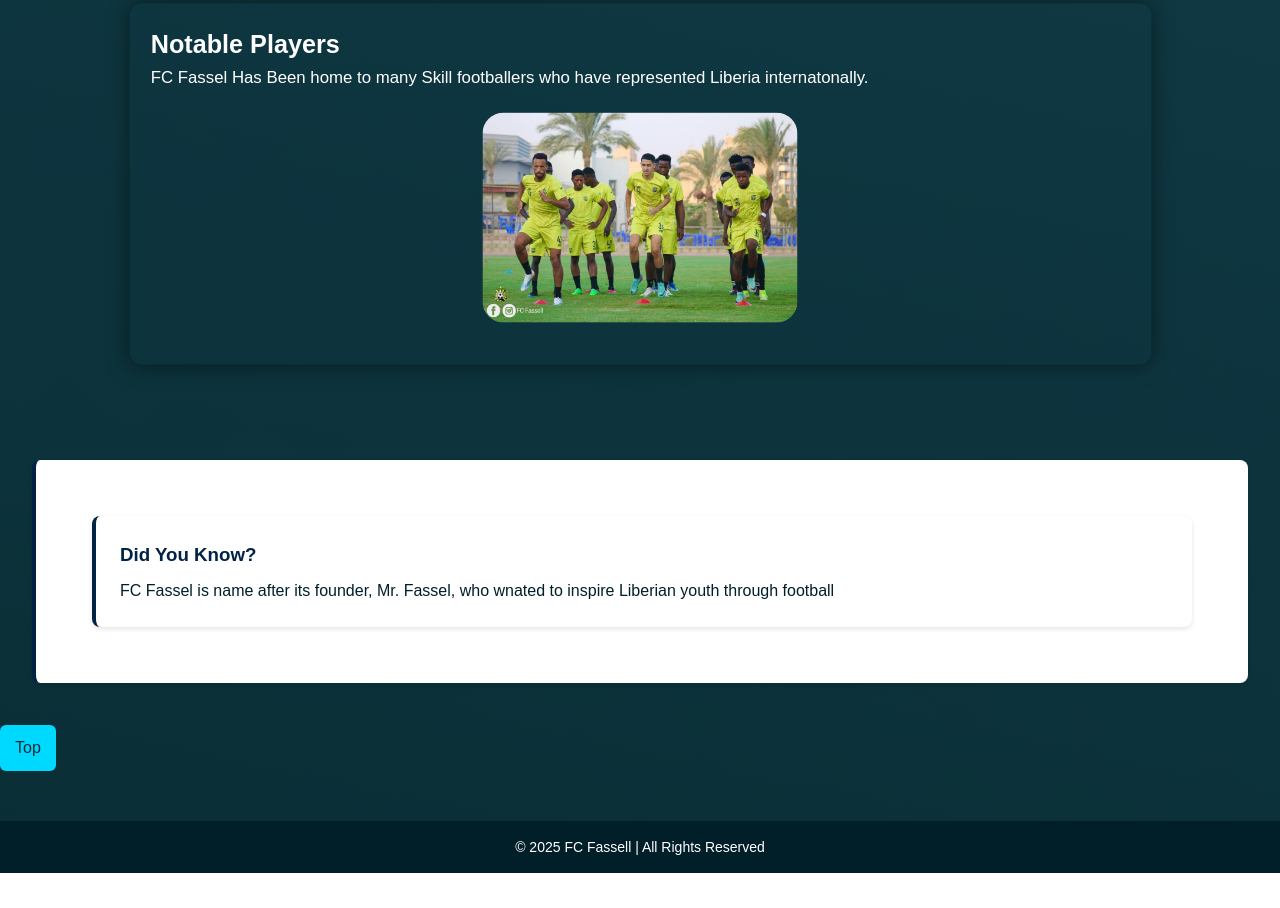
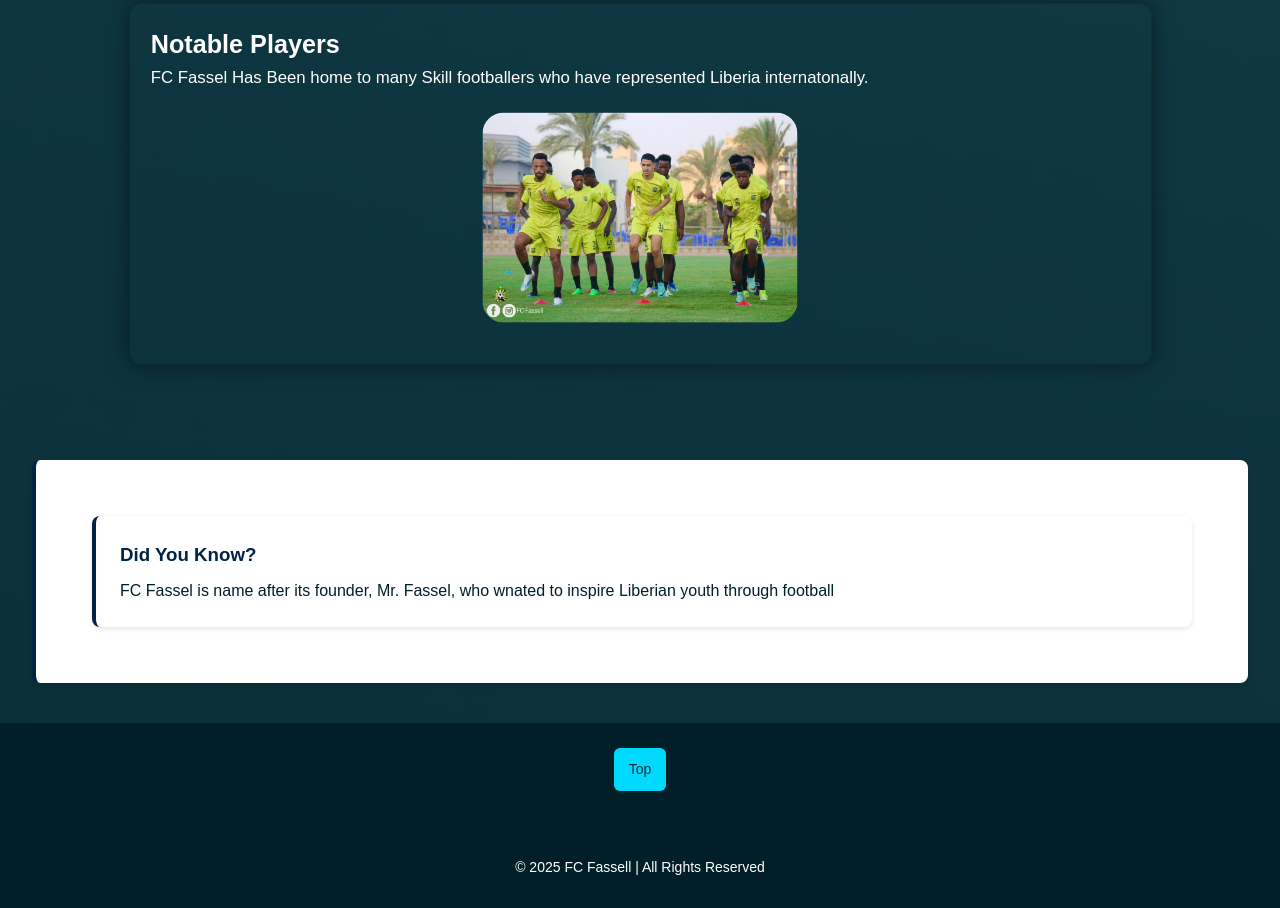
Before and after one commit to khaliphalah-ODC/Assignment-1, a plain HTML site: page Assignment-1/about.html in a window 1280 px wide. Shown: the part 2456-3364 px from the top of the page. Before the commit the page ends 3329 px from the top, so only its background shows below. Drawn offline with Linux system fonts and the light colour scheme.

Commit message:
Update about.html

```diff
--- a/Assignment-1/about.html
+++ b/Assignment-1/about.html
@@ -74,7 +74,7 @@
             <p>FC Fassel is name after its founder, Mr. Fassel, who wnated to inspire Liberian youth through football</p>
         </aside>
    </aside>
-   <footer>
+   <footer class="footer-section">
     <a href="#">Top</a>
      <p class="footer-section">&copy; 2025 FC Fassell | All Rights Reserved</p>
 </footer>
```
